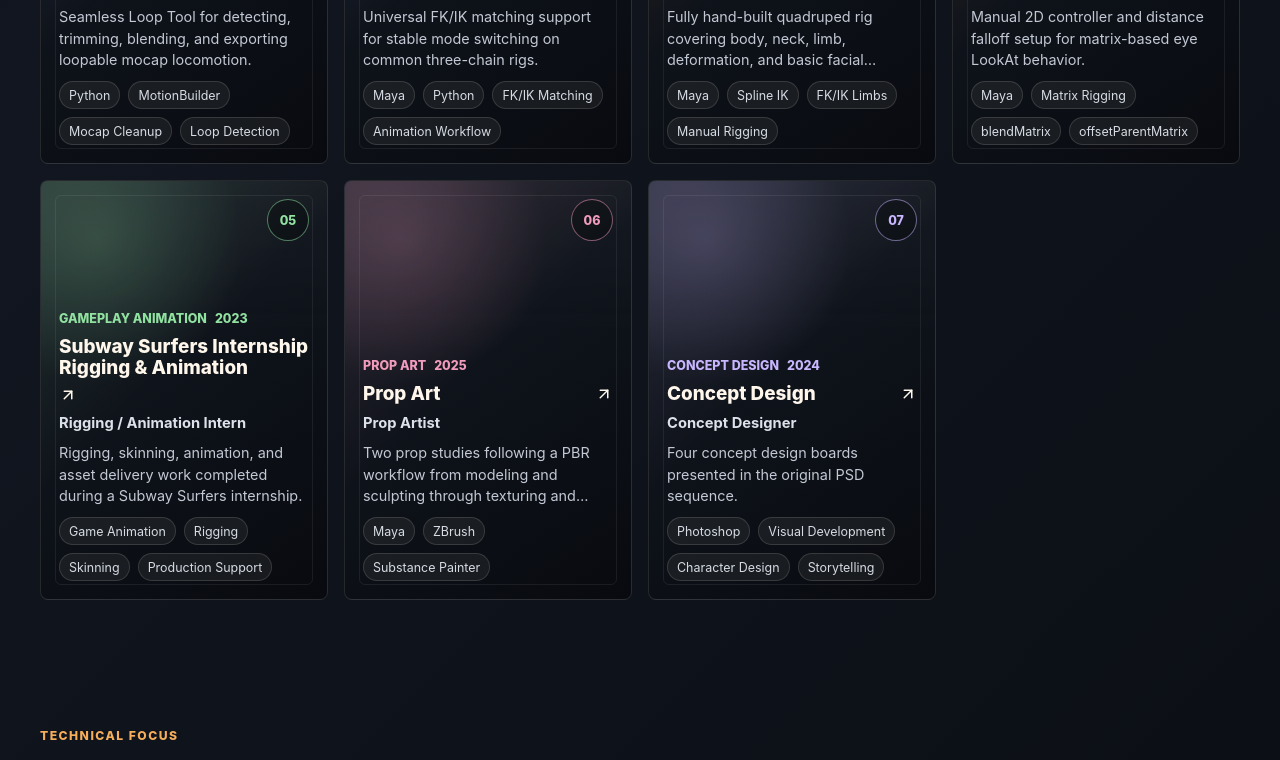
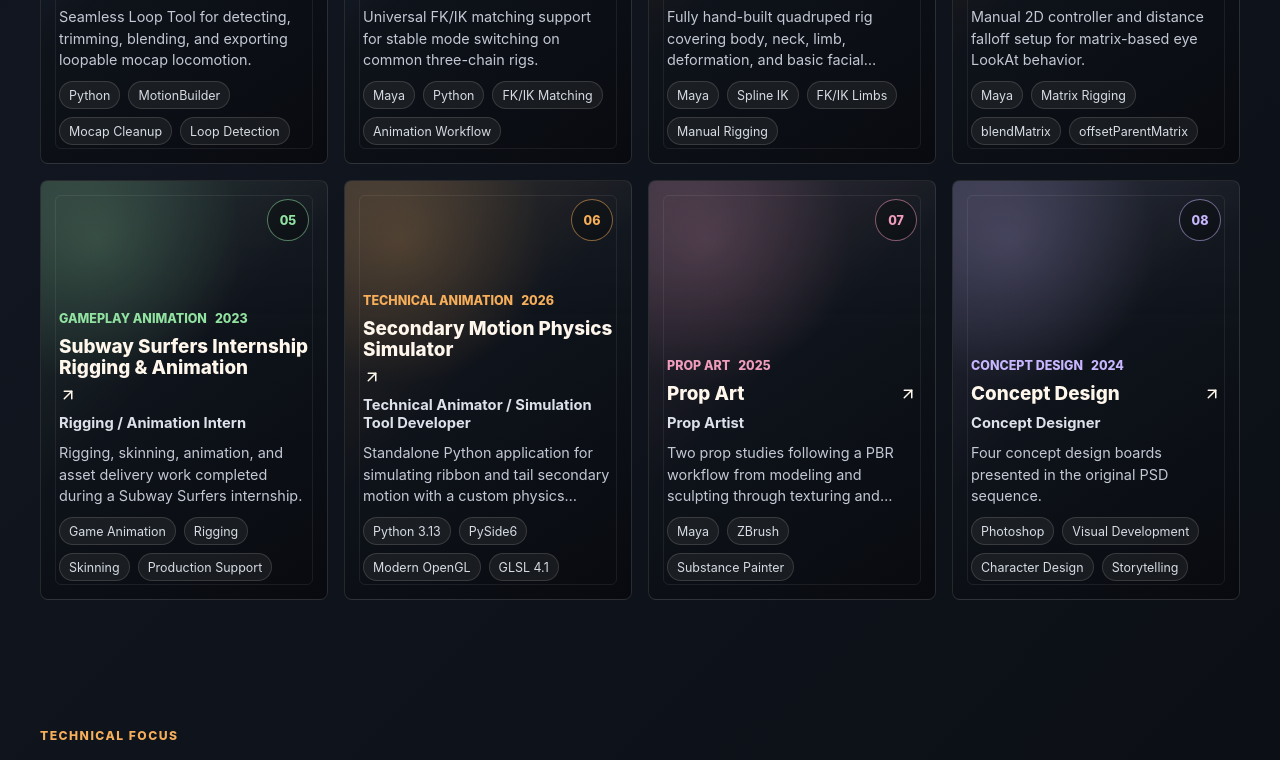
Before and after one commit to XIONGTAO-1/XIONGTAO-1.github.io, a React (Vite) app: page / in a window 1280 px wide. Shown: the part 1719-2479 px from the top of the page. Built offline with nearby package versions, Linux system fonts and the light colour scheme.

Commit message:
feat: add secondary motion simulation project

```diff
--- a/src/data/profile.ts
+++ b/src/data/profile.ts
@@ -12,5 +12,5 @@ export const profile: Profile = {
   resumeEnUrl: "/NIE-XIONGTAO-Resume-EN.pdf",
   photoUrl: "/media/IMG_5168.jpg",
   about:
-    "I studied Visual Communication Design, focused on animation and games, at the School of Sino-Korea New Media, Zhongnan University of Economics and Law. My undergraduate training covered the full creative pipeline from script development and character concept design to final animated short production. I received a Bachelor of Arts from Zhongnan University of Economics and Law and a Bachelor of Engineering from Dongseo University in Korea. I am currently pursuing an MSc in Computer Animation and Visual Effects at Bournemouth University’s NCCA, where my training is more technical and focused on lower-level production workflows."
+    "I studied Visual Communication Design, focused on animation and games, at the School of Sino-Korea New Media, Zhongnan University of Economics and Law. My undergraduate training covered the full creative pipeline from script development and character concept design to final animated short production. I received a Bachelor of Arts from Zhongnan University of Economics and Law and a Bachelor of Engineering from Dongseo University in Korea. I am currently pursuing an MSc in Computer Animation and Visual Effects at Bournemouth University’s NCCA, where my training is more technical and focused on lower-level production workflows. I am familiar with Python as my primary programming language, MEL for Maya scripting, and GLSL for shader development."
 };
--- a/src/data/projects.ts
+++ b/src/data/projects.ts
@@ -119,6 +119,38 @@ export const projects: Project[] = [
     ]
   },
   {
+    id: "secondary-motion-physics-simulator",
+    title: "Secondary Motion Physics Simulator",
+    role: "Technical Animator / Simulation Tool Developer",
+    year: "2026",
+    category: "Technical Animation",
+    tools: [
+      "Python 3.13",
+      "PySide6",
+      "Modern OpenGL",
+      "GLSL 4.1",
+      "ncca-ngl",
+      "NumPy",
+      "Verlet-style Simulation"
+    ],
+    summary: "Standalone Python application for simulating ribbon and tail secondary motion with a custom physics solver.",
+    thumbnail: "/media/mocap-tool.svg",
+    videos: [
+      {
+        title: "Secondary Motion Physics Simulator",
+        url: "https://www.youtube.com/embed/JmpCWAGyeAI"
+      }
+    ],
+    overview:
+      "This standalone application simulates complex secondary motion dynamics, such as ribbons and tails, through a custom-built physics engine.",
+    details: [
+      "I engineered an iterative solver from scratch to calculate forces including gravity, damping, and soft distance constraints using vector arithmetic and NumPy for efficiency.",
+      "The visualization pipeline is built on Modern OpenGL Core Profile 4.1 and PySide6, using the ncca-ngl library for robust vector handling and graphics utilities.",
+      "I implemented custom GLSL vertex and fragment shaders with dynamic VBO updates for high-performance rendering.",
+      "The project demonstrates practical work in computational geometry, simulation algorithms, physics simulation, and direct integration of graphics APIs with Python."
+    ]
+  },
+  {
     id: "prop-art",
     title: "Prop Art",
     role: "Prop Artist",
```
Also changed, not shown: 1 other file (tests, documents, lock files or other folders).
